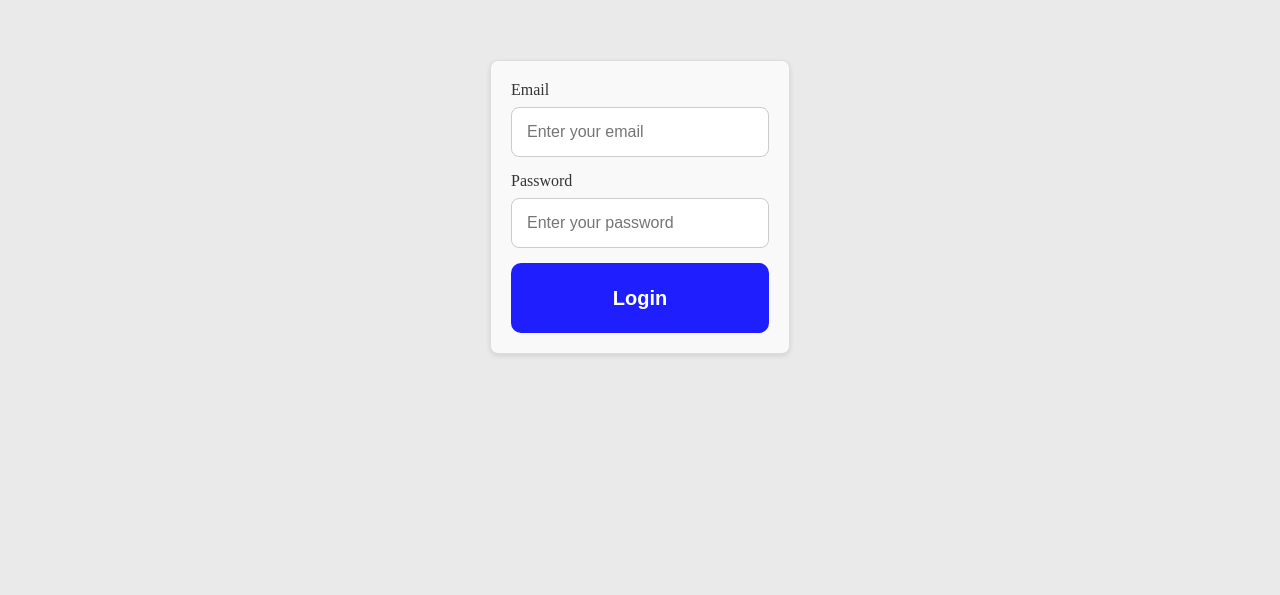
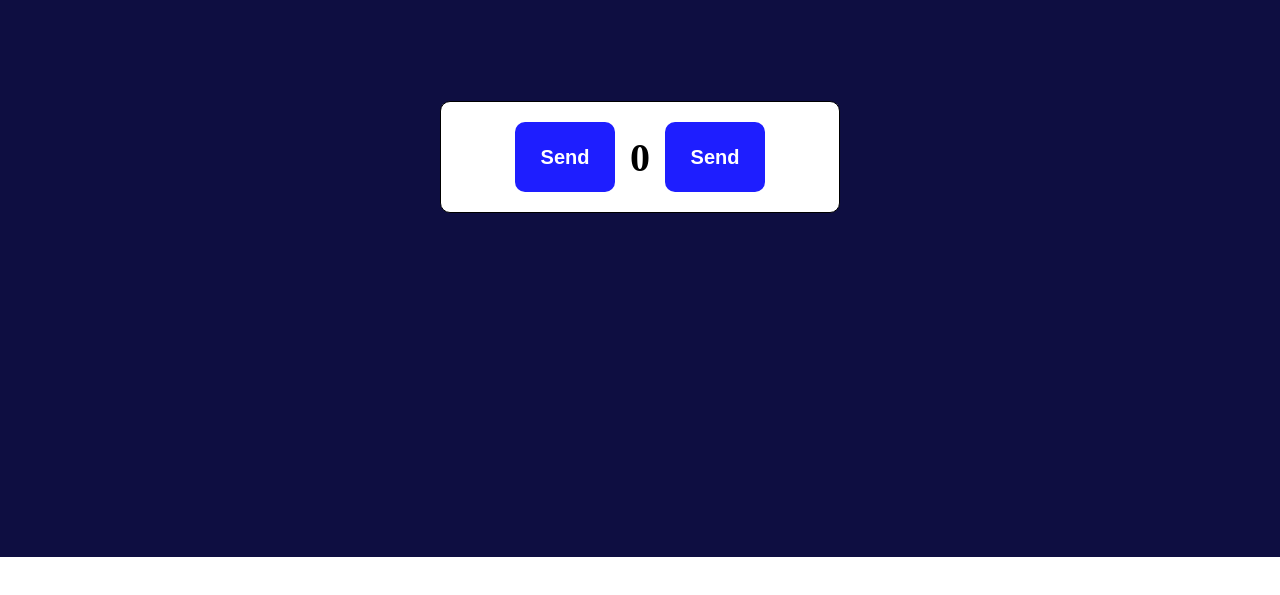
Before and after one commit to CureForCode/React_Project_54elfs_somov, a React (Vite) app: page / in a window 1280 px wide. Shown: the part 243-838 px from the top of the page. After the commit the page ends 800 px from the top, so only its background shows below. Built offline with nearby package versions, Linux system fonts and the light colour scheme.

Commit message:
Lesson 04 was added. React project was updated. useState.

```diff
--- a/src/App.jsx
+++ b/src/App.jsx
@@ -1,10 +1,10 @@
 // Lessons
 //import Lesson_02 from "./lessons/Lesson_02/Lesson_02";
-//import Lesson_03 from "./lessons/Lesson_03/Lesson_03";
+import Lesson_04 from "./lessons/Lesson_04/Lesson_04";
 
 // Homeworks
 //import Homework_02 from "./homeworks/Homework_02/Homework_02";
-import Homework_03 from "./homeworks/homework03/Homework_03";
+//import Homework_03 from "./homeworks/homework03/Homework_03";
 
 import "./App.css";
 
@@ -13,10 +13,9 @@ function App() {
     <div className="app">
       {/* Lessons */}
       {/* <Lesson_02 /> */}
-      {/* <Lesson_03 /> */}
+      <Lesson_04 />
       {/* Homeworks */}
       {/* <Homework_02 /> */}
-      <Homework_03 />
     </div>
   );
 }
--- /dev/null
+++ b/src/components/Counter/Counter.jsx
@@ -0,0 +1,94 @@
+// 1 шаг: импортировать функцию хук useState() из библиотеки React
+import { useState } from "react";
+
+import Button from "../Button/Button";
+
+import "./styles.css";
+
+function Counter() {
+  // При старом способе копмонент Counter не перезашружается и не может показать на странице актуальное значение переменной count(не происходит перерендер)
+  //   let count = 0;
+  //   console.log("count in Counter component:", count);
+
+  //   const onMinus = () => {
+  //     // Тут пишем логику по уменьшению значения счетчика на 1
+  //     count = count - 1;
+  //     console.log("count in onMunus Function:", count);
+  //   };
+
+  //   const onPlus = () => {
+  //     // Тут пишем логику по увеличению значения счетчика на 1
+  //     count = count + 1;
+  //     console.log("count in onPlus Function:", count);
+  //   };
+
+  // Синтаксис без деструктуризации
+  //   const state = useState(0);
+  //   console.log(state);
+  //   console.log(state[0]);
+  //   console.log(state[1]);
+
+  // Синтаксис с деструктуризацией
+  // Функция-хук useSate() возвращает массив из 2 элементов
+  // - 1 элемент - это переменная сотояния
+  // - 2 элемент - функция, которая меняет это состояние
+  // По умолчанию count = undefined, если мы ничего не передадим в качестве аргумента в функцию useState()
+  const [count, setCount] = useState(0);
+
+  const onMinus = () => {
+    // Тут пишем логику по уменьшению значения счетчика на 1
+    setCount((prevValue) => {
+      return prevValue - 1;
+    });
+  };
+  const onPlus = () => {
+    // Тут пишем логику по увеличению значения счетчика на 1
+    console.log(count);
+    setCount((prevValue) => {
+      console.log(prevValue);
+      return prevValue + 1;
+    });
+    console.log(count);
+  };
+
+  //   Пример 1
+  //   const [personName, setPersonName] = useState("Jonhy Depp");
+
+  //   const changeName = () => {
+  //     setPersonName("John Johnson");
+  //   }
+
+  // Пример 2
+  //   const [animals, setAnimals] = useState(["Pig", "Cat", "Dog"]);
+
+  //   const addRatt = () => {
+  //     setAnimals((prevValue) => {
+  //       return [...prevValue, "Ratt"];
+  //     });
+  //   };
+
+  return (
+    <div className="counter_wrapper">
+      <div className="button_control">
+        <Button name="-" onClick={onMinus} />
+      </div>
+      <p className="count">{count}</p>
+      <div className="button_control">
+        <Button name="+" onClick={onPlus} />
+      </div>
+      {/* Пример 1 */}
+      {/* {personName}
+      <div className="button_control">
+        <Button name="Add last name" onClick={changeName} />
+      </div> */}
+
+      {/* Пример 2 */}
+      {/* {animals}
+      <div className="button_control">
+        <Button name="Add Ratt" onClick={addRatt} />
+      </div> */}
+    </div>
+  );
+}
+
+export default Counter;
--- /dev/null
+++ b/src/components/Counter/styles.css
@@ -0,0 +1,22 @@
+.counter_wrapper {
+  display: flex;
+  align-items: center;
+  justify-content: center;
+  gap: 15px;
+  width: 400px;
+  height: fit-content;
+  border: 1px solid black;
+  background-color: white;
+  color: black;
+  padding: 20px;
+  border-radius: 10px;
+}
+
+.button_control {
+  width: 100px;
+}
+
+.count {
+  font-size: 40px;
+  font-weight: bold;
+}
--- /dev/null
+++ b/src/lessons/Lesson_04/Lesson_04.jsx
@@ -0,0 +1,13 @@
+import Counter from "../../components/Counter/Counter";
+
+import "./styles.css";
+
+function Lesson_04() {
+  return (
+    <div className="lesson_04_page_wrapper">
+      <Counter />
+    </div>
+  );
+}
+
+export default Lesson_04;
--- /dev/null
+++ b/src/lessons/Lesson_04/styles.css
@@ -0,0 +1,8 @@
+.lesson_04_page_wrapper {
+  display: flex;
+  flex: 1;
+  align-items: center;
+  justify-content: center;
+  padding: 40px;
+  background-color: rgb(14, 14, 65);
+}
```
